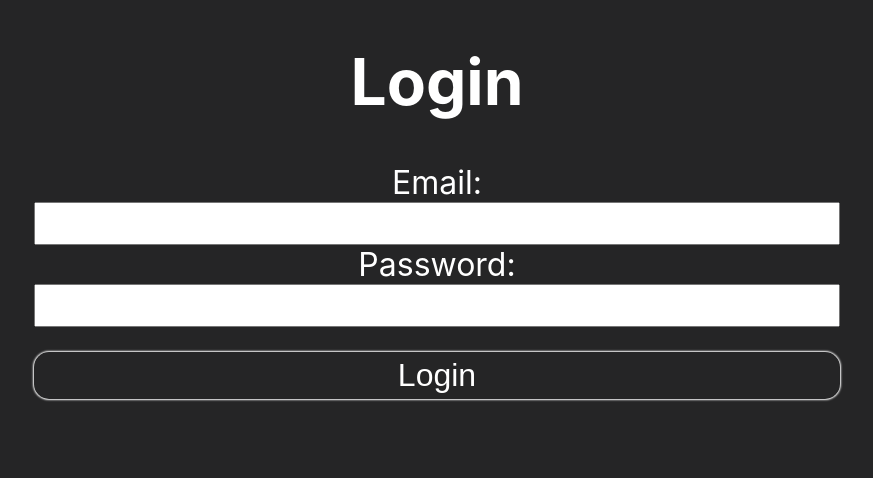
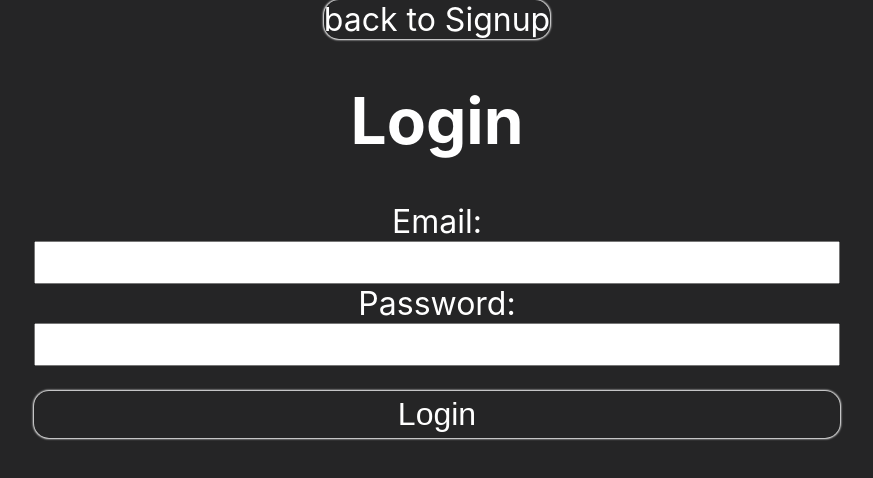
Before and after one commit to Gk1mtd/metronome-frontend, a React (Create React App) app: page /setlist/1/song in a window 1280 px wide. Shown: the top 478 px of the page, without its empty margins (203-1076 px from the left). Built offline with nearby package versions, Linux system fonts and the light colour scheme; no server answers.

Commit message:
adds back to signup and login in components
Co-authored-by: Philipp Kastl <philippkastl@gmail.com>

```diff
--- a/src/components/Login.js
+++ b/src/components/Login.js
@@ -22,6 +22,7 @@ function Login() {
 
   return (
     <div className="Login">
+      <Link to={`/signup`}>back to Signup</Link>
       <h1>Login</h1>
       {renderErrorParser()}{" "}
       {/**parses the error message from api hook to show the right message */}
--- a/src/components/Signup.js
+++ b/src/components/Signup.js
@@ -1,5 +1,6 @@
 import React from "react";
 import useAPI from "../customHooks/user.api";
+import { Link } from 'react-router-dom'
 
 /** uses api custom hook to sign up a new user */
 function Signup() {
@@ -7,6 +8,8 @@ function Signup() {
 
   return (
     <div className="Signup">
+          <Link to={`/login`}>back to Login</Link>
+
       <h1>Signup</h1>
       {responseMessage && <p>{responseMessage.message}</p>}
       <form
```
